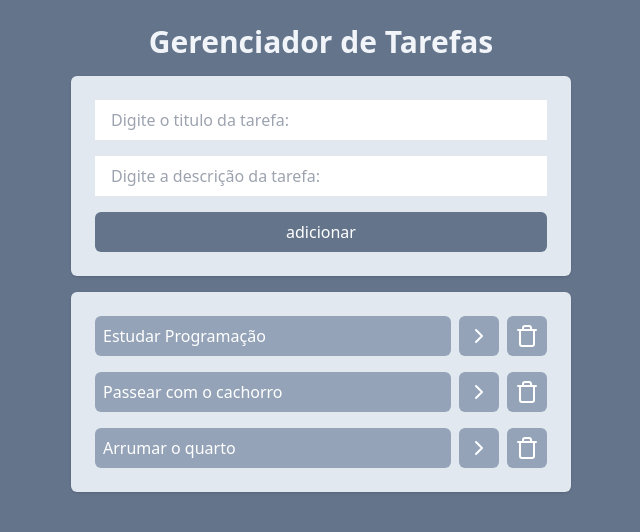
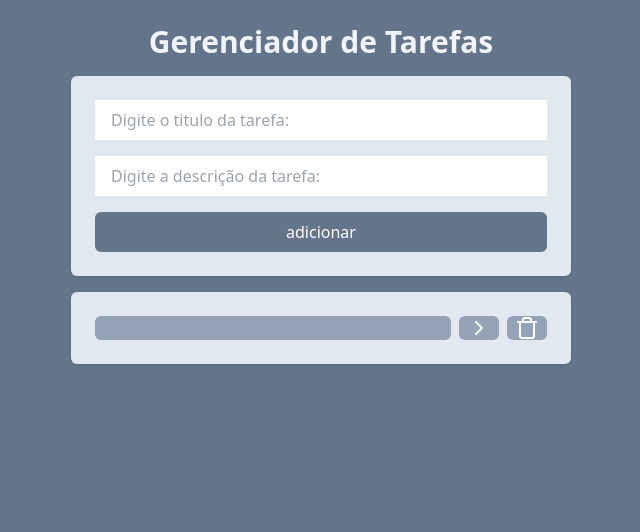
Before and after one commit to AndrezeraDev/Todo-React, a React (Vite) app: page / in a window 1280 px wide. Shown: the top 532 px of the page, without its empty margins (319-959 px from the left). Built offline with nearby package versions, Linux system fonts and the light colour scheme.

Commit message:
Adição de validação da Title e Description

```diff
--- a/package.json
+++ b/package.json
@@ -12,7 +12,8 @@
   "dependencies": {
     "lucide-react": "^0.435.0",
     "react": "^18.3.1",
-    "react-dom": "^18.3.1"
+    "react-dom": "^18.3.1",
+    "uuid": "^10.0.0"
   },
   "devDependencies": {
     "@eslint/js": "^9.9.0",
--- a/src/App.jsx
+++ b/src/App.jsx
@@ -1,28 +1,12 @@
 import { useState } from 'react'
 import Tasks from './components/Tasks'
 import AddTask from './components/AddTask'
+import {v4} from 'uuid'
 
 function App() {
 
 
-  const [task, setTasks] = useState([{
-    id: 1,
-    title: "Estudar Programação",
-    description: "Estudar programação durante o dia",
-    isCompleted: false
-  },
-  {
-    id: 2,
-    title: "Passear com o cachorro",
-    description: "Passear com o cachorro de manhã",
-    isCompleted: false
-  },
-  {
-    id: 3,
-    title: "Arrumar o quarto",
-    description: "Arrumar o meu quarto",
-    isCompleted: false
-  }])
+  const [task, setTasks] = useState([[]])
 
   function onTaskClick(taskId){
     const newTask = task.map(task => {
@@ -35,15 +19,15 @@ function App() {
   }
 
   function onTaskDelete(taskId){
-    if(window.confirm("Tem certeza que deseja deletar essa tarefa?")){
+    // if(window.confirm("Tem certeza que deseja deletar essa tarefa?")){
       const newTask = task.filter(task => task.id !== taskId)   //Filtrar as tarefas que nao serao deletadas, ou seja, as que serao mantidas usando o filter QUE SEJA DIFERENTE DO ID DA TAREFA QUE EU QUERO DELETAR
       setTasks(newTask)                                         //Atualizar as tarefas que nao serao deletadas usando o setTasks
-    }
+    // }
   }
 
   const onAddTaskSubmit = (title, description) => {
     const newTask = {
-      id: task.length + 1,
+      id: v4(),
       title,
       description,
       isCompleted: false
--- a/src/components/AddTask.jsx
+++ b/src/components/AddTask.jsx
@@ -4,6 +4,7 @@ function AddTask({ onAddTaskSubmit }) {
 
     const [title, setTitle] = useState("");
     const [description, setDescription] = useState("");
+
 
     return(
         <div className="space-y-4 p-6 rounded-md bg-slate-200 shadow flex flex-col">
@@ -22,6 +23,9 @@ function AddTask({ onAddTaskSubmit }) {
             <button
             className="bg-slate-500 text-white px-4 py-2 rounded-md font-medium"
             onClick={() => {
+                if(!title.trim() || !description.trim()){
+                    return alert('Digite algo em title ou description')
+                }
                 onAddTaskSubmit(title, description);
                 setTitle("");
                 setDescription("");
```
Also changed, not shown: 1 other file (tests, documents, lock files or other folders).
